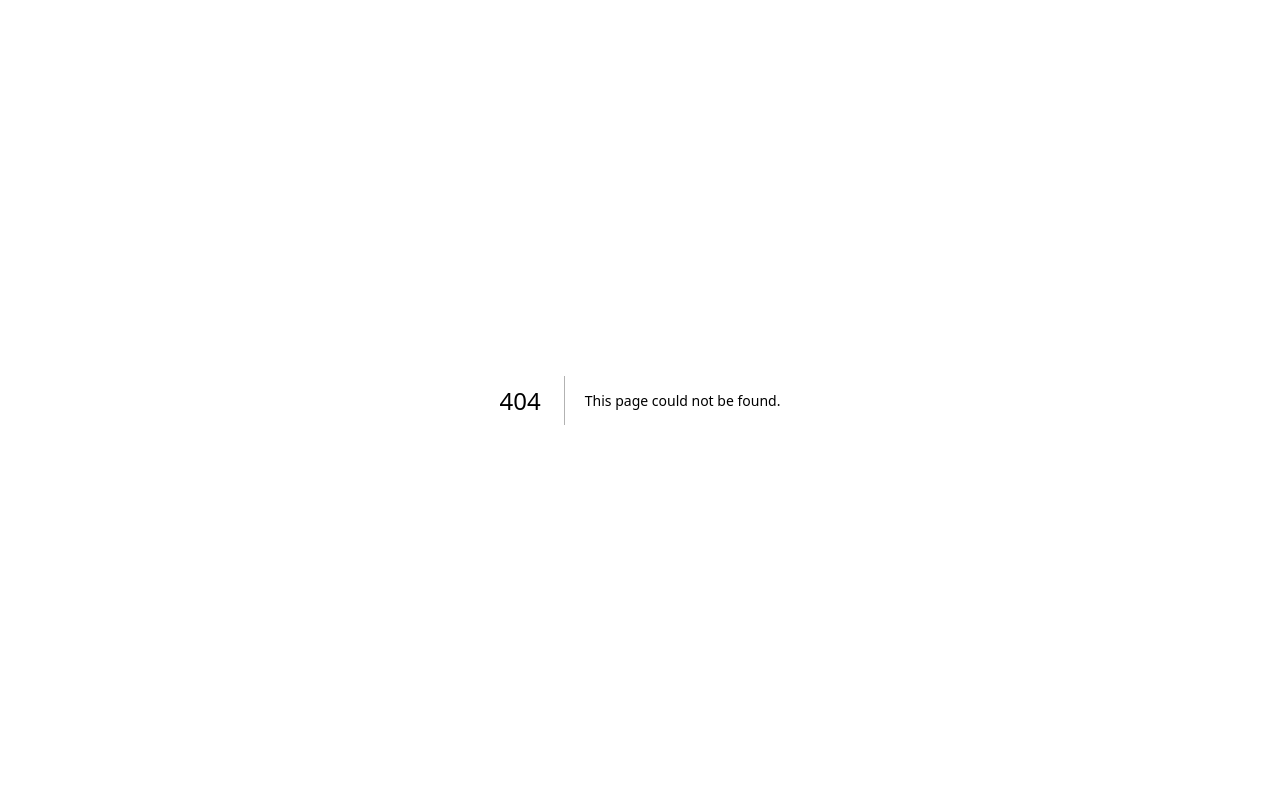
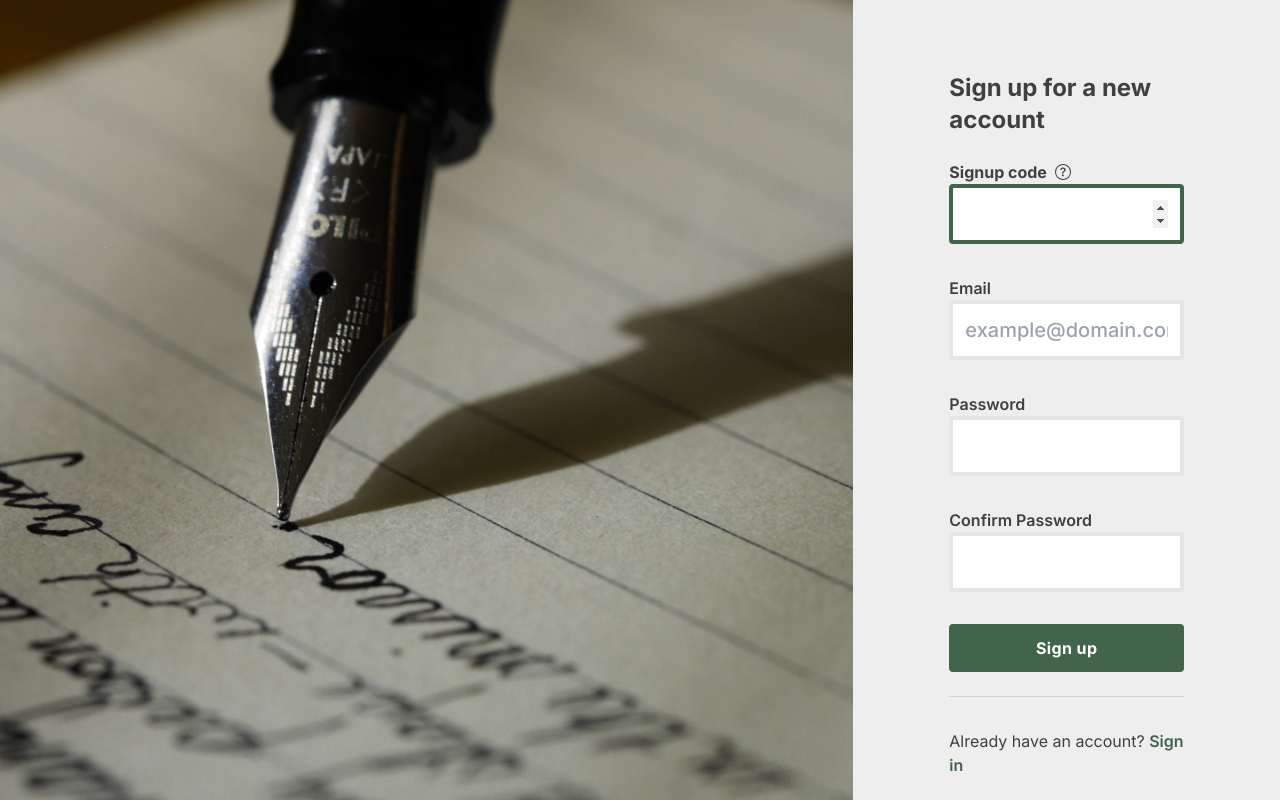
Before and after one commit to DakshalP/chronicle, a Next.js app: page /auth/signup in a window 1280 px wide. Before the commit this address had no page. Built offline with nearby package versions, Linux system fonts and the light colour scheme; no server answers.

Commit message:
add signup form

```diff
--- /dev/null
+++ b/app/api/user/route.ts
@@ -0,0 +1,35 @@
+import prisma from '@/prisma/client'
+import { Prisma } from "@prisma/client"
+import { hash } from 'bcrypt';
+import { NextResponse } from 'next/server';
+
+type userProps = {
+    email: string,
+    password: string,
+    code: string, //signup code
+}
+
+export async function POST(req: Request) {
+    try {
+        const user: userProps = await req.json()
+
+        const hashedPassword = await hash(user.password, 12)
+        if (user.code.toString() !== process.env.SIGNUP_CODE?.toString()) return new NextResponse(JSON.stringify({ message: "Unknown signup code"}), { status: 401 })
+
+        const data = await prisma.user.create({
+            data: {
+                email: user.email,
+                password: hashedPassword,
+            }
+        })
+        return NextResponse.json(data, {
+            status: 200
+        })
+    }
+    catch (e) {
+        if(e instanceof Prisma.PrismaClientKnownRequestError) {
+            if(e.code === "P2002") return new NextResponse(JSON.stringify({ message: "This email is unavailable."}), { status: 500 })
+        }
+        return new NextResponse(JSON.stringify({message: "Server error", error: e}), { status: 500 })
+    }
+}
--- a/app/auth/signin/page.tsx
+++ b/app/auth/signin/page.tsx
@@ -9,6 +9,7 @@ import { useForm, SubmitHandler } from "react-hook-form";
 
 
 import signinImage from "/public/pen.jpg"
+import Link from "next/link";
 
 export default function SignIn({ searchParams }: { searchParams: { [key: string]: string | string[] | undefined } }) {
     const { error } = searchParams;
@@ -38,7 +39,7 @@ export default function SignIn({ searchParams }: { searchParams: { [key: string]
             </div>
 
             <div
-                className="w-full md:max-w-md lg:max-w-full md:mx-auto md:w-2/3 xl:w-1/3 h-screen px-20 md:px-16 xl:px-24
+                className="w-full md:max-w-md lg:max-w-full md:mx-auto md:w-2/3 xl:w-1/3 h-screen px-14 md:px-16 xl:px-24
         flex items-center justify-center"
             >
                 <div className="w-full h-100">
@@ -48,9 +49,9 @@ export default function SignIn({ searchParams }: { searchParams: { [key: string]
 
                    {!!error ?  <p tabIndex={1} autoFocus className="p-2 my-2 bg-red-700 rounded outline-none focus:ring-4 ring-red-300 font-bold text-white">There was an error signing in. Please try again.</p> : null}
 
-                    <form className="mt-6 space-y-6" onSubmit={handleSubmit(onSubmit)}>
+                    <form className="mt-10 space-y-8" onSubmit={handleSubmit(onSubmit)}>
                         <div>
-                            <label htmlFor="email" className="block">Email</label>
+                            <label htmlFor="email" className="block font-semibold">Email</label>
                             <Input
                                 id="email"
                                 type="email"
@@ -61,8 +62,8 @@ export default function SignIn({ searchParams }: { searchParams: { [key: string]
                             />
                         </div>
 
-                        <div className="mt-4">
-                            <label htmlFor="password" className="block">Password</label>
+                        <div>
+                            <label htmlFor="password" className="block font-semibold">Password</label>
                             <Input
                                 id="password"
                                 type="password"
@@ -71,7 +72,7 @@ export default function SignIn({ searchParams }: { searchParams: { [key: string]
                             />
                         </div>
 
-                        <div className="text-right mt-2">
+                        <div className="text-right">
                             <a
                                 href="#"
                                 className="text-sm font-semibold text-gray-700 hover:text-blue-700 focus:text-blue-700"
@@ -95,12 +96,12 @@ export default function SignIn({ searchParams }: { searchParams: { [key: string]
 
                     <p className="mt-8">
                         Need an account?{" "}
-                        <a
-                            href="#"
+                        <Link
+                            href="/auth/signup"
                             className="text-cgreen dark:text-white hover:text-cgreen-light font-semibold"
                         >
                             Create an account
-                        </a>
+                        </Link>
                     </p>
                 </div>
             </div>
--- /dev/null
+++ b/app/auth/signup/page.tsx
@@ -0,0 +1,211 @@
+"use client";
+
+import Button from "@/components/Button";
+import Input from "@/components/Input";
+import { signIn, useSession } from "next-auth/react";
+import Link from "next/link";
+import { redirect } from "next/navigation";
+import { useForm, SubmitHandler } from "react-hook-form";
+import { BsQuestionCircle } from "react-icons/bs";
+import Image from "next/image";
+
+import signupImage from "/public/writing.jpg"
+
+import {
+    Dialog,
+    DialogContent,
+    DialogDescription,
+    DialogHeader,
+    DialogTitle,
+    DialogTrigger,
+} from "@/components/Dialog";
+import { useState } from "react";
+
+export default function SignUp() {
+    const { data: session } = useSession();
+    const [loggingIn, setLoggingIn] = useState(false);
+
+    const {
+        watch,
+        register,
+        setError,
+        handleSubmit,
+        formState: { isSubmitting, errors },
+    } = useForm<Inputs>();
+
+    if (!!session) redirect("/dashboard");
+
+    type Inputs = {
+        code: string;
+        email: string;
+        password: string;
+        confirm_password: string;
+        contact_me_by_mail_pigeon_only: boolean; //anti-spam
+    };
+
+    const onSubmit: SubmitHandler<Inputs> = async ({ email, password, confirm_password, code, contact_me_by_mail_pigeon_only }) => {
+        if(contact_me_by_mail_pigeon_only || password !== confirm_password) return;
+
+        const data = await fetch('/api/user', {
+            method: "POST",
+            body: JSON.stringify({ email, password, code })
+        })
+        const res = await data.json();
+        if(!res.ok) {
+            console.log(res.error)
+            setError("root", { message: res.message })
+        }
+        else {
+            setLoggingIn(true)
+            signIn("credentials", {email: email, password: password})
+        }
+    };
+
+    return (
+        <section className="flex flex-col md:flex-row h-screen items-center">
+            <div className="bg-cgreen hidden lg:block w-full md:w-1/2 xl:w-2/3 h-screen">
+                <Image
+                    src={signupImage}
+                    alt="a calligraphy pen"
+                    className="w-full h-full object-cover"
+                />
+            </div>
+
+            <div
+                className="w-full md:max-w-md lg:max-w-full md:mx-auto md:w-2/3 xl:w-1/3 px-14 h-full md:px-16 xl:px-24
+        flex items-center justify-center"
+            >
+                <div className="w-full">
+                    <h1 className="text-xl md:text-2xl font-bold leading-tight mt-12">
+                        Sign up for a new account
+                    </h1>
+
+                    {errors.root &&  <p tabIndex={1} autoFocus className="p-2 my-2 bg-red-700 rounded outline-none focus:ring-4 ring-red-300 font-bold text-white">{errors.root.message}</p>}
+                    {loggingIn &&  <p tabIndex={1} autoFocus className="p-2 my-2 bg-cgreen rounded outline-none focus:ring-4 ring-red-300 font-bold text-white">Successful account creation. Signing in...</p>}
+
+                    <form
+                        className="mt-6 space-y-8"
+                        onSubmit={handleSubmit(onSubmit)}
+                    >
+                        <div>
+                            <label
+                                htmlFor="code"
+                                className="font-bold flex items-center gap-2"
+                            >
+                                Signup code
+                                <Dialog>
+                                    <DialogTrigger className="dark:hover:text-gray-300 hover:text-gray-800">
+                                         <BsQuestionCircle />
+                                    </DialogTrigger>
+                                    <DialogContent>
+                                        <DialogHeader>
+                                            <DialogTitle>
+                                                Sign up code
+                                            </DialogTitle>
+                                            <DialogDescription className="whitespace-pre-wrap">
+                                                Currently new accounts are restricted to those who have a Sign Up code. If you would like a code, please get in touch.
+                                            </DialogDescription>
+                                        </DialogHeader>
+                                    </DialogContent>
+                                </Dialog>
+                            </label>
+                            <Input
+                                id="code"
+                                type="number"
+                                autoFocus={!errors.root}
+                                required
+                                {...register("code")}
+                            />
+                            {errors.code && <p>{errors.code.message}</p>}
+                        </div>
+
+                        <div>
+                            <label
+                                htmlFor="email"
+                                className="block font-semibold"
+                            >
+                                Email
+                            </label>
+                            <Input
+                                id="email"
+                                type="email"
+                                placeholder="example@domain.com"
+                                required
+                                {...register("email")}
+                            />
+                        </div>
+
+                        <div>
+                            <label
+                                htmlFor="password"
+                                className="block font-semibold"
+                            >
+                                Password
+                            </label>
+                            <Input
+                                id="password"
+                                type="password"
+                                autoComplete="new-password"
+                                required
+                                {...register("password")}
+                            />
+                        </div>
+
+                        <div>
+                            <label
+                                htmlFor="confirm_password"
+                                className="block font-semibold"
+                            >
+                                Confirm Password
+                            </label>
+                            <Input
+                                id="confirm_password"
+                                type="password"
+                                required
+                                {...register("confirm_password", {
+                                    validate: (val: string) => {
+                                        if(watch("password") !== val) {
+                                            return "Passwords do not match."
+                                        }
+                                    }
+                                })}
+                            />
+                            {errors.confirm_password && <p>{errors.confirm_password.message}</p>}
+                        </div>
+
+                        <input type="checkbox" {...register("contact_me_by_mail_pigeon_only")} className="hidden" tabIndex={-1} autoComplete="not_valid_value"></input>
+
+                        <Button
+                            variant="cgreen"
+                            className="w-full"
+                            type="submit"
+                            disabled={isSubmitting || loggingIn}
+                        >
+                            {isSubmitting ? "Loading..." : loggingIn ? "Signing in...": "Sign up"}
+                        </Button>
+                    </form>
+
+                    <hr className="my-6 border-gray-300 w-full" />
+
+                    {/* <Button
+                        variant="cgray"
+                        className="w-full flex justify-center items-center"
+                    >
+                        <FcGoogle />
+                        <span className="ml-4">Sign in with Google</span>
+                    </Button> */}
+
+                    <p className="mt-8">
+                        Already have an account?{" "}
+                        <Link
+                            href="/auth/signin"
+                            className="text-cgreen dark:text-white hover:text-cgreen-light font-semibold"
+                        >
+                            Sign in
+                        </Link>
+                    </p>
+                </div>
+            </div>
+        </section>
+    );
+}
```
Also changed, not shown: public/writing.jpg (added).
